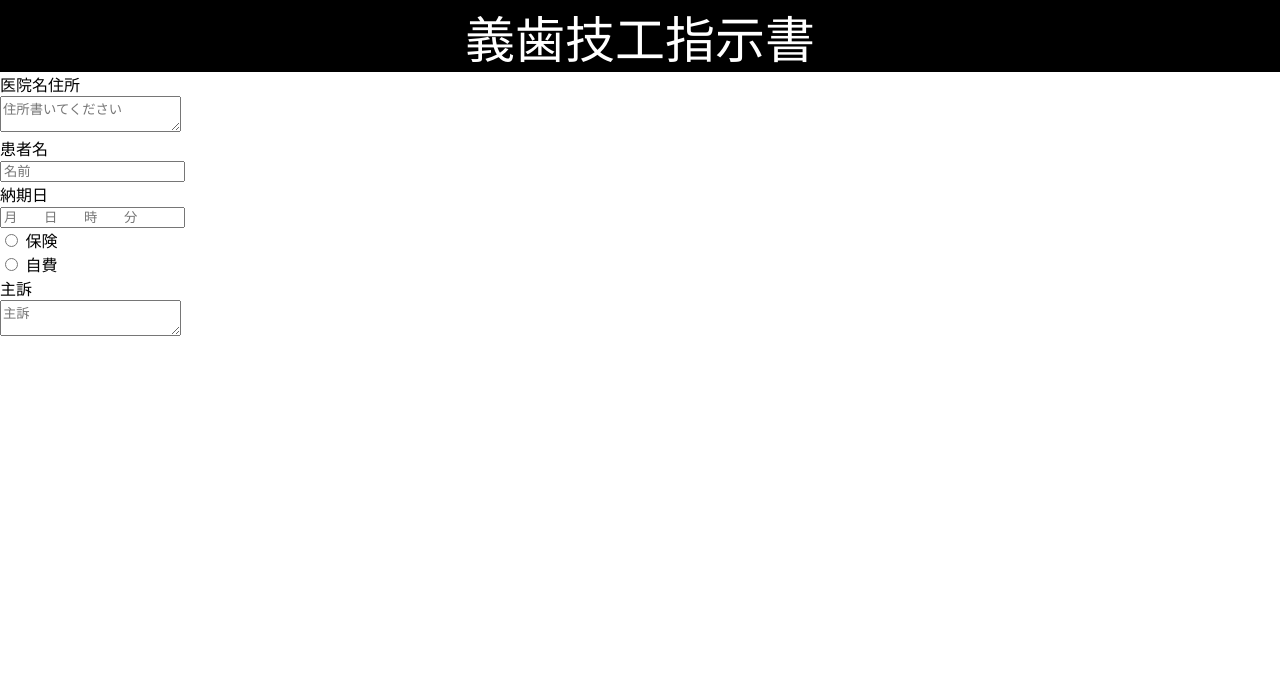
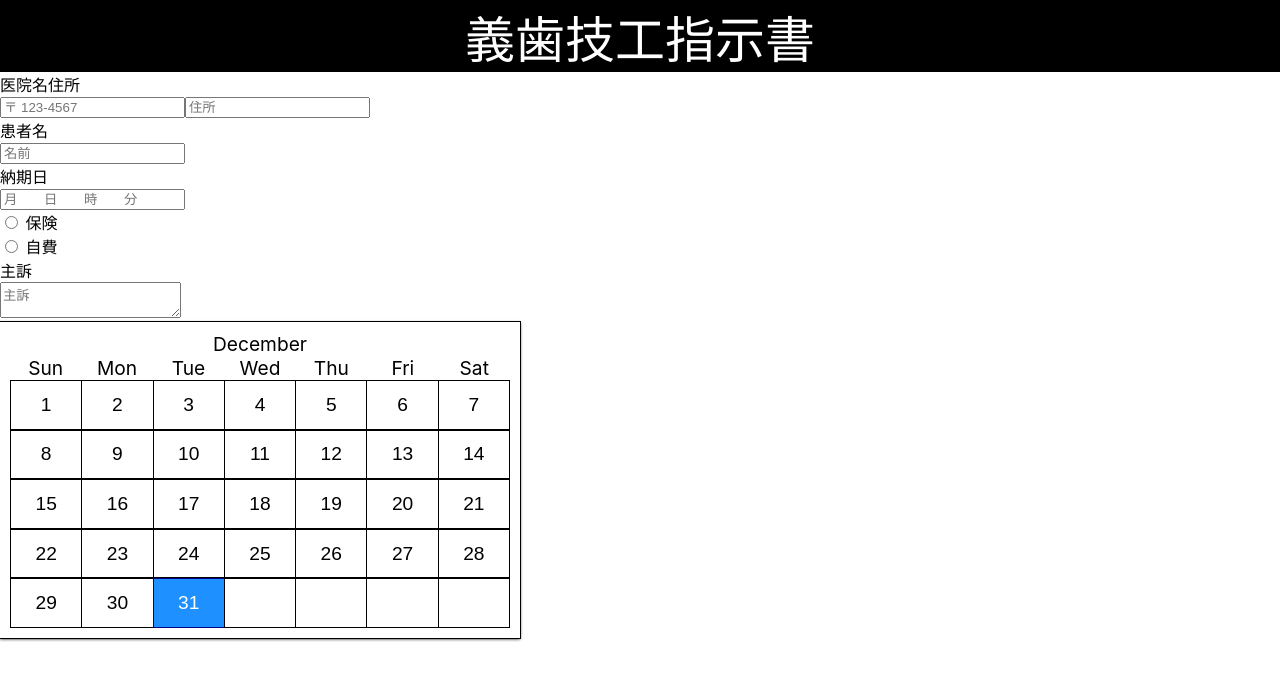
Before and after one commit to JustinTheeDude/dentist-app, a React (Create React App) app: page / in a window 1280 px wide. Shown: the top 680 px of the page. Built offline with nearby package versions, Linux system fonts and the light colour scheme.

Commit message:
added calander component and css styles.

```diff
--- a/package.json
+++ b/package.json
@@ -6,7 +6,9 @@
     "@testing-library/jest-dom": "^4.2.4",
     "@testing-library/react": "^9.3.2",
     "@testing-library/user-event": "^7.1.2",
+    "create-react-class": "^15.6.3",
     "react": "^16.12.0",
+    "react-bootstrap-date-picker": "^5.1.0",
     "react-dom": "^16.12.0",
     "react-scripts": "3.3.0",
     "reactstrap": "^8.2.0",
--- a/src/App.css
+++ b/src/App.css
@@ -36,3 +36,78 @@
     transform: rotate(360deg);
   }
 }
+
+.CalendarContainer {
+  max-width: 500px;
+  background-color: white;
+  padding: 10px;
+  box-shadow: 0 0 0 1px black, 0 1px 3px 0 black;
+}
+
+.CalendarTitle {
+  font-size: 1.2rem;
+  color: black;
+  text-align: center;
+}
+
+.WeekdayContainer {
+  display: flex;
+}
+
+.Weekday {
+  display: block;
+  flex: 1 0 0%;
+  padding: 0,8rem;
+  background: transparent;
+  font-size: 1.2rem;
+  color: black;
+  text-align: center;
+}
+
+.Week {
+  display: flex;
+}
+
+.Day {
+   display: block;
+   flex: 1 0 0%;
+   width: 14.28571%;
+   margin: 0;
+   padding: 0.8rem;
+   background: transparent;
+   border: 1px solid black;
+   border-radius: 0;
+   outline: none;
+   font-size: 1.2rem;
+   text-align: center;
+   cursor: pointer;
+}
+
+.Day + .Day,
+.Day + .EmptyStateDay {
+  margin-left: -1px;
+}
+
+.Day--selected{
+  background: dodgerblue;
+  border: 1px solid darkblue;
+  color: white;
+}
+
+.Day--hovering {
+  background: lightblue;
+  border: 1px solid lightblue;
+}
+
+.EmptyStateDay{
+  display: block;
+  flex: 1 0 0%;
+  width: calc(100% / 7);
+  margin: 0;
+  padding: 0.8rem;
+  border: 1px solid black;
+}
+
+.EmptyStateDay + .EmptyStateDay, .EmptyStateDay + Day {
+  margin-left: -1px;
+}
--- a/src/App.js
+++ b/src/App.js
@@ -1,20 +1,42 @@
-import React from 'react';
+import React, { Component } from 'react';
 import Header from './Components/Header';
 import MainInfo from './Components/MainInfo';
+import Calendar from './Components/Calendar'
 import './App.css';
 
 
-function App() {
-  return (
-    <div>
-      <Header />
-      <MainInfo />
-    </div>
+class App extends Component {
 
+  constructor(props){
+    super(props);
+    this.handleDayClick = this.handleDayClick.bind(this);
+    this.state = {
+      selectedDate: new Date(),
+    }
+  }
+  render () {
+    const {selectedDate} = this.state;
 
+    return (
+      <div>
+        <Header />
+        <MainInfo />
+        <Calendar fullDate={selectedDate} onDayClick={this.handleDayClick} />
+      </div>
+    );
+  }
 
+  handleDayClick(newDay) {
+    const {selectedDate} = this.state;
 
-  );
+    this.setState({
+      selectedDate: new Date(
+        selectedDate.getFullYear(),
+        selectedDate.getMonth(),
+        newDay,
+      )
+    })
+  }
 }
 
 export default App;
--- /dev/null
+++ b/src/Components/Calendar.js
@@ -0,0 +1,47 @@
+import React from "react";
+
+import Month from './Month';
+
+class Calendar extends React.PureComponent {
+    render() {
+        const {fullDate, onDayClick} = this.props;
+
+        const dateNumber = fullDate.getDate();
+        const monthNumber = fullDate.getMonth();
+        const yearNumber = fullDate.getFullYear();
+        const monthName = getMonthName(monthNumber);
+
+        return(
+            <div className="CalendarContainer">
+                <div className="CalendarTitle">{monthName}</div>
+                <Month
+                    date={dateNumber}
+                    month={monthNumber}
+                    year={yearNumber}
+                    onDayClick={onDayClick}
+                />
+            </div>
+        )
+    }
+}
+
+const months = [
+    "January",
+    "February",
+    "March",
+    "April",
+    "May",
+    "June",
+    "July",
+    "August",
+    "Septemeber",
+    "October",
+    "November",
+    "December"
+];
+
+function getMonthName(index) {
+    return months[index]
+}
+
+export default Calendar;
--- /dev/null
+++ b/src/Components/Day.js
@@ -0,0 +1,26 @@
+import React from 'react';
+
+export default function Day({fullDate, onClick, selected, hovering, onMouseEnter, onMouseLeave}){
+
+    if (fullDate == null ) {
+        return <div className="EmptyStateDay" />
+    }
+
+    const date = fullDate.getDate();
+    let className = "Day";
+
+    if (selected) {
+        className = "Day Day--selected"
+    } else if (hovering) {
+        className="Day Day--hovering";
+    }
+    return (
+        <button
+            className={className} onClick={onClick.bind(this, date)}
+            onMouseEnter={onMouseEnter.bind(this, date)}
+            onMouseLeave={onMouseLeave}
+            >
+            {date}
+            </button>
+    )
+}
--- a/src/Components/MainInfo.js
+++ b/src/Components/MainInfo.js
@@ -1,26 +1,27 @@
 import React from 'react'
-import { Col, Button, Form, FormGroup, Label, Input, FormText } from 'reactstrap';
+import { Col, Form, FormGroup, Label, Input } from 'reactstrap';
 
 
-const MainInfo = () => {
+const MainInfo = ({fullDate, onDayClick}) => {
     return (
         <Form>
             <FormGroup row>
                 <Label>医院名住所</Label>
                 <Col sm={10}>
-                    <Input type="textarea" name="text" id="exampleText" placeholder="住所書いてください"/>
+                    <Input type="text" name="text"  placeholder="〒 123-4567"/>
+                    <Input type="text" name="text"  placeholder="住所"/>
                 </Col>
             </FormGroup>
             <FormGroup row>
                 <Label>患者名</Label>
                 <Col sm={10}>
-                    <Input type="text" name="text" id="exampleText" placeholder="名前"/>
+                    <Input type="text" name="text"  placeholder="名前"/>
                 </Col>
             </FormGroup>
             <FormGroup row>
                 <Label>納期日</Label>
                 <Col sm={10}>
-                    <Input type="text" name="text" id="exampleText" placeholder="月　　日　　時　　分"/>
+                    <Input type="text" name="text"  placeholder="月　　日　　時　　分"/>
                 </Col>
             </FormGroup>
             <FormGroup check>
@@ -38,7 +39,7 @@ const MainInfo = () => {
         <FormGroup row>
             <Label>主訴</Label>
             <Col sm={10}>
-                <Input type="textarea" name="text" id="exampleText" placeholder="主訴"/>
+                <Input type="textarea" name="text"  placeholder="主訴"/>
             </Col>
         </FormGroup>
         </Form>
--- /dev/null
+++ b/src/Components/Month.js
@@ -0,0 +1,130 @@
+import React from 'react';
+
+import Weekday from './Weekday';
+import Day from './Day';
+
+const weekdays = [
+    "Sunday",
+    "Monday",
+    "Tuesday",
+    "Wednesday",
+    "Thursday",
+    "Friday",
+    "Saturday"
+]
+
+class Month extends React.PureComponent {
+
+    constructor(props){
+        super(props);
+        this.renderWeek = this.renderWeek.bind(this);
+        this.handleMouseEnter = this.handleMouseEnter.bind(this);
+        this.handleMouseLeave = this.handleMouseEnter.bind(this);
+
+        this.state = {
+            hoveredDate: null,
+        }
+    }
+
+    render() {
+        const {month, year} = this.props
+        const weekdayMarkup = weekdays.map(weekday => {
+            return (
+                <Weekday
+                    key={weekday}
+                    title={weekdayAbrv(weekday)}
+                    label={weekday}
+                />
+            )
+        });
+
+        const weeks = getWeeksForMonth(month, year);
+
+        const weeksMarkup = weeks.map((week, index) => {
+            return (
+                <div roll="row" className="Week" key={index}>
+                    {week.map(this.renderWeek)}
+                </div>
+            )
+        })
+
+
+        return (
+            <React.Fragment>
+                <div className="WeekdayContainer">{weekdayMarkup}</div>
+                {weeksMarkup}
+            </React.Fragment>
+        )
+    }
+
+    renderWeek(fullDate, dayIndex) {
+        const {onDayClick} = this.props;
+        const {hoveredDate} = this.state;
+
+        if(fullDate === null) {
+            return <Day key={dayIndex} />
+        }
+
+       const date = fullDate.getDate()
+        return (
+            <Day
+            key={dayIndex}
+            fullDate={fullDate}
+            onClick={onDayClick}
+            selected={date === this.props.date}
+            hovering={date === hoveredDate}
+            onMouseEnter={this.handleMouseEnter}
+            onMouseLeave={this.handleMouseLeave}
+            />
+        )
+    }
+    handleMouseEnter(date){
+        this.setState({
+            hoveredDate: date
+        })
+    }
+    handleMouseLeave() {
+        this.setState({
+            hoveredDate: null
+        })
+    }
+
+}
+
+function weekdayAbrv(weekday) {
+    return weekday.substring(0, 3);
+}
+
+const week_length = 7;
+function  getWeeksForMonth(month, year) {
+    const firstOfMonth = new Date(year, month, 1);
+    const firstDayOfWeek = firstOfMonth.getDay();
+    const weeks =[[]];
+
+    let currentWeek = weeks[0];
+    let currentDate = firstOfMonth;
+
+    for(let i = 0; i < firstDayOfWeek; i++) {
+        currentWeek.push(null);
+    }
+
+    while (currentDate.getMonth() === month) {
+        if (currentWeek.length === week_length) {
+            currentWeek = [];
+            weeks.push(currentWeek);
+        }
+
+        currentWeek.push(currentDate);
+        currentDate = new Date(year, month, currentDate.getDate() + 1);
+    }
+
+    while (currentWeek.length < 7) {
+        currentWeek.push(null);
+    }
+
+    return weeks;
+}
+
+
+
+export default Month;
--- /dev/null
+++ b/src/Components/Weekday.js
@@ -0,0 +1,10 @@
+import React from 'react';
+
+export default function Weekday({label, title}) {
+    return (
+        <div aria-label={label} className="Weekday">
+            {title}
+        </div>
+
+    )
+}
```
Also changed, not shown: public/manifest.json, 1 other file (tests, documents, lock files or other folders).
